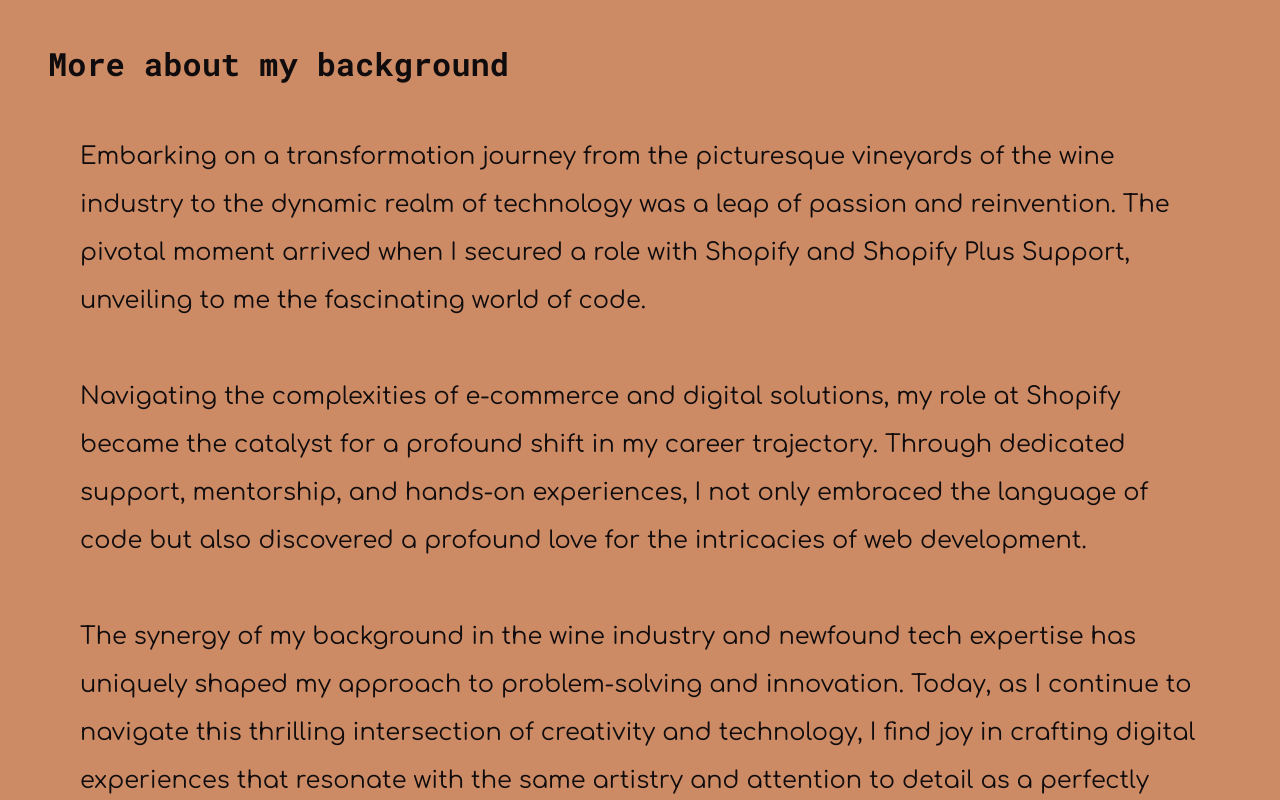
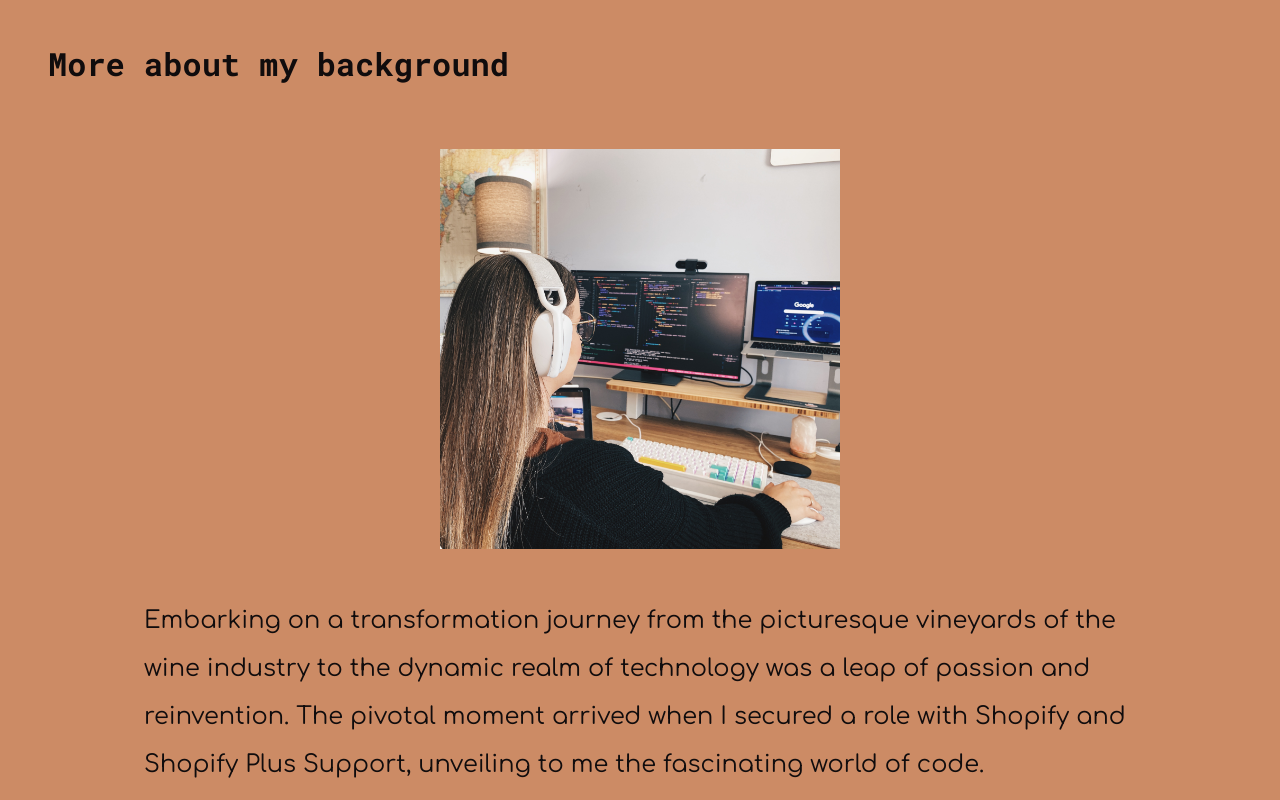
Before and after one commit to Cloud9Calm/erin-cronie-portfolio-2.0, a React (Create React App) app: page /contact in a window 1280 px wide. Shown: the part 640-1440 px from the top of the page. Built offline with nearby package versions, Linux system fonts and the light colour scheme; no server answers.

Commit message:
updated contact form

```diff
--- a/src/components/ContactForm/ContactForm.jsx
+++ b/src/components/ContactForm/ContactForm.jsx
@@ -93,7 +93,7 @@ const ContactForm = () => {
         <h2 className='contact__connect title'>Let's Connect!</h2>
         <p className='contact__thank-you'>Thank you for visiting my portfolio! I'm always open to new opportunities, collaborations, and feedback. Interested in working together? Let's chat! Social media is linked below:</p>
 
-      <img src={erinCronie} className='contact__svg' alt="Image of Erin Cronie" />
+      <img src={erinCronie} className='contact__img' alt="Image of Erin Cronie" />
       </div>
     </section>
   );
--- a/src/components/ContactForm/ContactForm.scss
+++ b/src/components/ContactForm/ContactForm.scss
@@ -33,7 +33,7 @@
                 align-items: flex-start;
                 margin: 4rem;
             }
-    }
+        }
 
     &__title {
         font-family: $roboto-font;
@@ -42,8 +42,8 @@
 
     &__name,
     &__email {
-        margin: .5rem;
-        padding: 1rem 10rem .25rem 0.25rem;
+        margin: 1rem;
+        padding: 1rem 10rem 1rem 1rem;
         @include form-border;
             @include tablet {
                 font-size: 1.5rem;
@@ -52,14 +52,13 @@
 
     &__message {
         margin: 1rem;
-        padding: 5rem 10rem 0 0.25rem;
+        padding: 10rem 10rem 1rem 1rem;
         @include form-border;
             @include tablet {
                 font-size: 1.5rem;
-                padding: 5rem 6rem 0 .25rem;
                 height: 30px;
             }
-    }
+        }
 
     &__button {
         border-radius: 50px;
@@ -80,7 +79,7 @@
             @include tablet {
                 margin: 4rem;
             }
-    }
+        }
 
     &__thank-you {
         font-family: $comfortaa-font;
@@ -93,16 +92,20 @@
                 max-width: 35rem;
             }
 
-    }
+        }
 
-    &__svg {
+    &__img {
         width: 20rem;
-        margin: 0;
-    }
+        margin: 1rem;
+            @include tablet {
+                width: 30rem;
+            }
+        }
 }
 
 input[type="text"]::placeholder,
 input[name="email"]::placeholder,
 textarea::placeholder {
     color: white;
+
 }
--- a/src/components/Profile/Profile.jsx
+++ b/src/components/Profile/Profile.jsx
@@ -1,5 +1,6 @@
 import './Profile.scss';
 import Name from '../Name/Name';
+import erinCronieDesk from '../../assets/images/erin-cronie-desk.jpg';
 
 const Profile = () => {
     return (
@@ -12,6 +13,11 @@ const Profile = () => {
                 <h2 className='profile__title title-background title'>
                     More about my background
                 </h2>
+
+                <div className="profile__img-section">
+                    <img class="profile__img" src={erinCronieDesk} alt="Erin Cronie sitting at her desk with computer screen" />
+
+
                     <p className='profile__info'>
                         Embarking on a transformation journey from the picturesque vineyards of the wine industry to the dynamic realm of technology was a leap of passion and reinvention. The pivotal moment arrived when I secured a role with Shopify and Shopify Plus Support, unveiling to me the fascinating world of code.
                     </p>
@@ -21,6 +27,7 @@ const Profile = () => {
                     <p className='profile__info'>
                         The synergy of my background in the wine industry and newfound tech expertise has uniquely shaped my approach to problem-solving and innovation. Today, as I continue to navigate this thrilling intersection of creativity and technology, I find joy in crafting digital experiences that resonate with the same artistry and attention to detail as a perfectly aged vintage.
                     </p>
+                </div>
             </div>
         </section>
     );
--- a/src/components/Profile/Profile.scss
+++ b/src/components/Profile/Profile.scss
@@ -51,6 +51,21 @@
             }
     }
 
+    &__img-section {
+        display: flex;
+        flex-direction: column;
+        align-items: center;
+        margin: 2rem;
+            @include tablet {
+                margin: 4rem;
+            }
+    }
+
+    &__img {
+        height: 25rem;
+        margin: 0 auto;
+    }
+
     &__info {
         font-family: $comfortaa-font;
         margin: 2rem;
--- a/src/styles/partials/_mixins.scss
+++ b/src/styles/partials/_mixins.scss
@@ -45,7 +45,8 @@
 }
 
 @mixin form-border {
-  border: none;
+  border: 2px solid black;
+  border-radius: 40px;
   background-color: transparent;
   border-bottom: 3px solid;
 }
```
Also changed, not shown: src/assets/images/erin-cronie-desk.jpg (added).
